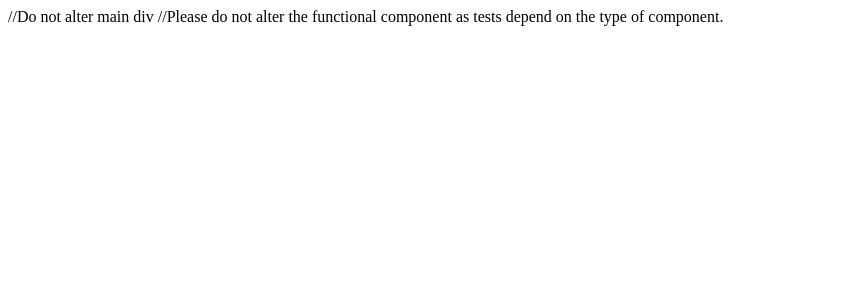
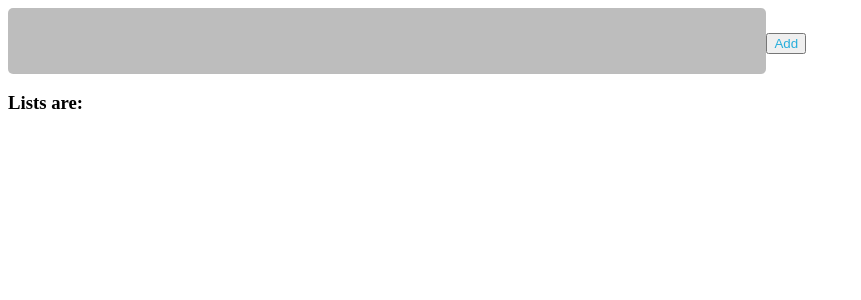
Before and after one commit to iamas97/Hackathon-5---Todo-List-React, a React app: page / in a window 1280 px wide. Shown: the top 300 px of the page, without its empty margins (0-861 px from the left). Built offline with nearby package versions, Linux system fonts and the light colour scheme.

Commit message:
todo commit 1

```diff
--- /dev/null
+++ b/src/components/Add/index.js
@@ -0,0 +1,32 @@
+import "./style.css"
+import React,{Component} from "react";
+
+export default class InputTodo extends React.Component {
+    constructor(props){
+        super(props);
+        this.state = {
+            text :this.props.inp,
+        }
+    }
+    change= (event)=>{
+        this.setState({
+            text:event.target.value,
+        });
+
+    }
+    add =()=>{
+
+        this.state.text.trim().length>0 && this.props.addCallBC(this.state.text);
+        this.setState({
+            text:"",
+        });
+    }
+    render(){
+        return (
+            <div id="header">
+                <input className="new-todo" type="text" onChange={this.change} value={this.state.text}/>
+                <button onClick={this.add}>{this.props.buttonText}</button>
+            </div>
+        )
+    }
+}
--- /dev/null
+++ b/src/components/Add/style.css
@@ -0,0 +1,25 @@
+
+.new-todo{
+	position: relative;
+	margin: auto;
+	width: 60%;
+	font-size: 24px;
+	font-family: inherit;
+	font-weight: inherit;
+	line-height: 1.4em;
+	border: 0;
+	color: inherit;
+	padding: 6px;
+    border: 1px solid #999;
+    border-radius: 5px;
+	box-shadow: inset 0 -1px 5px 0 rgba(0, 0, 0, 0.2);
+	box-sizing: border-box;
+
+	padding: 16px 16px 16px 60px;
+	border: none;
+	background-color: rgba(39, 38, 38, 0.3);
+	box-shadow: inset 0 -2px 1px rgba(0,0,0,0.003);
+}
+.header {
+    width:500px;
+}
--- a/src/components/App.js
+++ b/src/components/App.js
@@ -1,15 +1,49 @@
-import React from "react";
+import React, { useState } from "react";
 import "./../styles/App.css";
+import InputTodo from "./Add";
+import ListItems from "./ListItems";
 
-function App()
-{
-	return (
-	<div id="main">
-	//Do not alter main div
-	//Please do not alter the functional component as tests depend on the type of component.
-	</div>
-	);
+function App() {
+  const [listItems, setListItems] = useState([]);
+  const [state,setState] = useState([]);
+  const updateState = (updates)=>{
+    updatedState = state;
+    for(const p in updates){
+      updateState[p] = updates[p];
+    }
+    setState(updatedState);
+  }
+  const addItem = (t) => {
+    let l = {text:t,id:listItems.length}
+    let li = [...listItems,l];
+
+    setListItems(li);
+    console.log("added",listItems);
+  }
+  const deleteItem = (id)=>{
+    console.log(id);
+    let l = listItems.filter((item)=>item.id!=id);
+    console.log(l);
+    setListItems(l);
+  }
+  const editItem = (text,id)=>{
+    let l = listItems.map((item)=>{
+      if(item.id==id){
+        item.text = text;
+      }
+      return item;
+    }
+    );
+
+    setListItems(l);
+  }
+  const callBackFn = [deleteItem,editItem]
+  return (
+    <div id="main">
+      <InputTodo addCallBC={addItem} buttonText="Add" inp="" />
+      <ListItems key={"listitems"} li={listItems}  CallBackFn={callBackFn}/>
+    </div>
+  );
 }
 
-
 export default App;
--- /dev/null
+++ b/src/components/ListItems/index.js
@@ -0,0 +1,25 @@
+import "./style.css";
+import React, { Component } from "react";
+import ToDoItems from "../TodoItems";
+
+export default class ListItems extends Component {
+  constructor(props) {
+    super(props);
+  }
+
+  list = ()=>{
+    return <ul>{this.props.li.map((item,i)=>(
+      <ToDoItems key={item.id} item={item} CallBackFn = {this.props.CallBackFn} />
+    ))}</ul>
+  }
+
+  render() {
+
+    return (
+      <div id="lists">
+        <h3>Lists are:</h3>
+        {this.list()}
+      </div>
+    );
+  }
+}
--- /dev/null
+++ b/src/components/ListItems/style.css
@@ -0,0 +1,4 @@
+.lists {
+    margin:auto;
+    width:90%;
+}
--- /dev/null
+++ b/src/components/TodoItems/index.js
@@ -0,0 +1,46 @@
+import "./style.css";
+import React, { Component } from "react";
+import InputTodo from "../Add";
+
+export default class ToDoItems extends Component {
+  constructor(props) {
+    super(props);
+    console.log("TODo  started",this.props.item.id);
+    this.state = {
+      showTag:<p className="todo-text">{this.props.item.text}</p>
+    }
+
+  }
+  save = (t)=>{
+    console.log('saved',t);
+    this.props.CallBackFn[1](t,this.props.item.id);
+    this.setState({
+      showTag:<p className="todo-text">{this.props.item.text}</p>
+    })
+
+  }
+
+  edit=()=>{
+    this.setState({
+      showTag:<InputTodo addCallBC={this.save} buttonText="Save" inp={this.props.item.text}/>
+    })
+
+  }
+  delete = ()=>{
+    this.props.CallBackFn[0](this.props.item.id);
+  }
+
+
+  render() {
+
+    return (
+      <div className="todo-div">
+        {this.state.showTag}
+        <div className="todo-button">
+          <button onClick={this.edit}>Edit</button>
+          <button onClick={this.delete}>Delete</button>
+        </div>
+      </div>
+    );
+  }
+}
--- /dev/null
+++ b/src/components/TodoItems/style.css
@@ -0,0 +1,18 @@
+.todo-div {
+    display: flex;
+    border:1px solid rgba(0,0,0,0.3);
+    padding:5px;
+    border-radius: 5px;
+    width:550px;
+
+}
+.todo-button {
+    display: flex;
+    flex-direction: column;
+    flex: 0 0 30px;
+}
+
+.todo-text {
+    flex-basis:500px;
+    padding:5px;
+}
```
